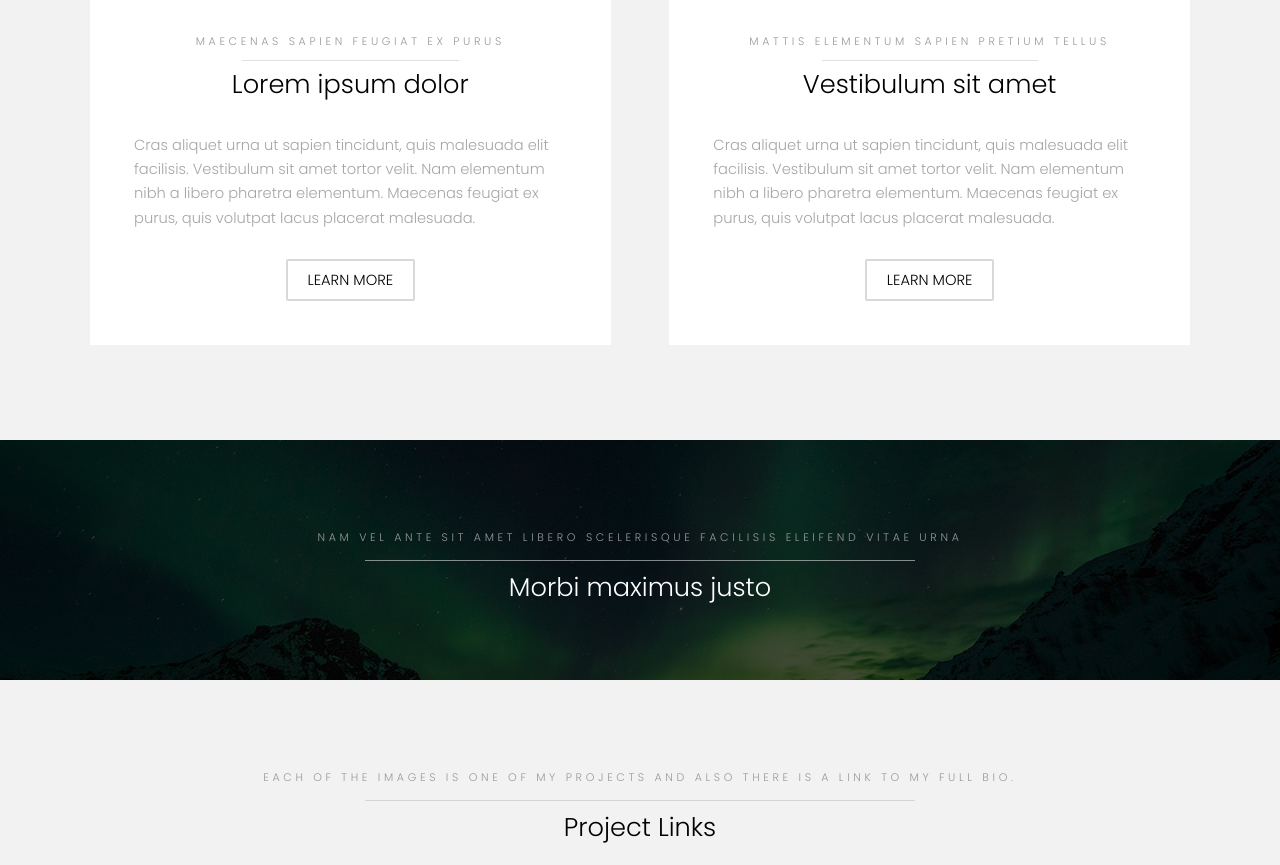
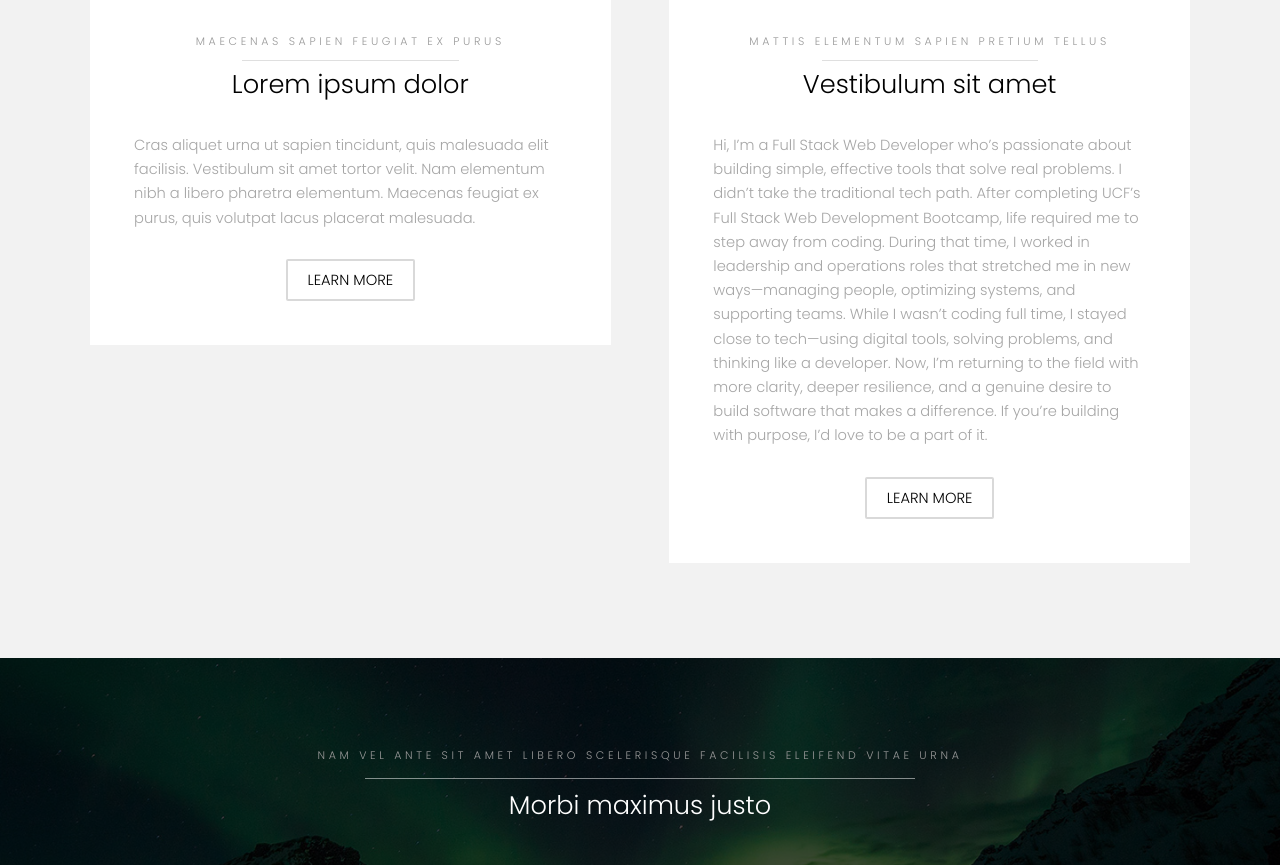
Before and after one commit to JoshBal117/Coding_Portfolio, a plain HTML site: page index.html in a window 1280 px wide. Shown: the part 960-1825 px from the top of the page. Drawn offline with Linux system fonts and the light colour scheme; files whose address does not match are found by name.

Commit message:
Update index.html
adding a better About Me section

```diff
--- a/index.html
+++ b/index.html
@@ -110,7 +110,14 @@
 										<p>mattis elementum sapien pretium tellus</p>
 										<h2>Vestibulum sit amet</h2>
 									</header>
-									<p> Cras aliquet urna ut sapien tincidunt, quis malesuada elit facilisis. Vestibulum sit amet tortor velit. Nam elementum nibh a libero pharetra elementum. Maecenas feugiat ex purus, quis volutpat lacus placerat malesuada.</p>
+									<p> Hi, I’m a Full Stack Web Developer who’s passionate about building simple, effective tools that solve real problems.
+
+I didn’t take the traditional tech path. After completing UCF’s Full Stack Web Development Bootcamp, life required me to step away from coding. During that time, I worked in leadership and operations roles that stretched me in new ways—managing people, optimizing systems, and supporting teams.
+
+While I wasn’t coding full time, I stayed close to tech—using digital tools, solving problems, and thinking like a developer. Now, I’m returning to the field with more clarity, deeper resilience, and a genuine desire to build software that makes a difference.
+
+If you’re building with purpose, I’d love to be a part of it.
+</p>
 									<footer class="align-center">
 										<a href="#" class="button alt">Learn More</a>
 									</footer>
```
